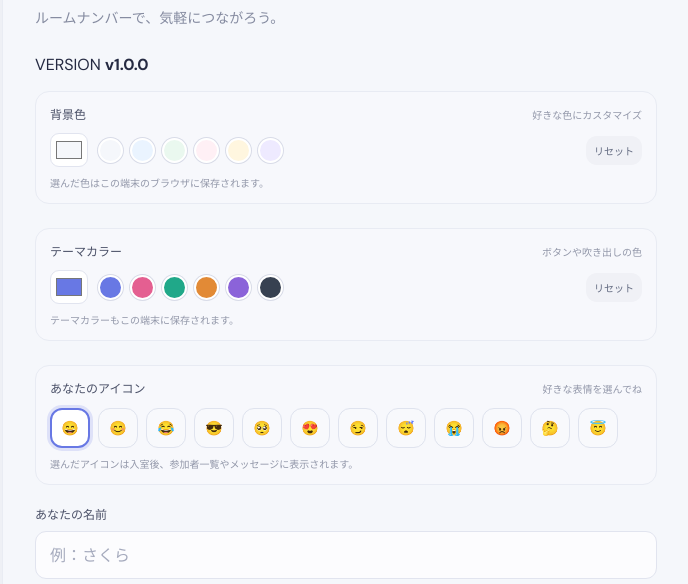
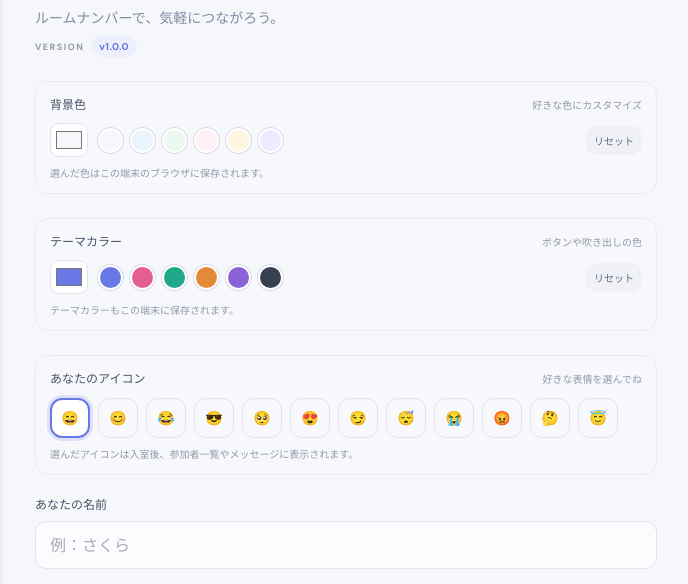
Before and after one commit to roorusu-jpg/url-chat-app, a website: page public/index.html in a window 1280 px wide. Shown: the part 211-795 px from the top of the page, without its empty margins (294-982 px from the left). Drawn offline with Linux system fonts and the light colour scheme.

Commit message:
Style app version badge

```diff
--- a/public/style.css
+++ b/public/style.css
@@ -31,6 +31,7 @@ h1 span{color:var(--accent)}
 .reset-theme{padding:7px 8px;background:#f0f1f6;color:#626a80;font-size:10px;white-space:nowrap}
 .theme-note{margin:8px 0 0}
 .sub{color:#858ba0;font-size:14px;margin:10px 0 27px}
+.version-line{display:flex;align-items:center;gap:7px;margin:-18px 0 24px;color:#9297a9;font-size:9px;font-weight:700;letter-spacing:1.5px}.version-line strong{display:inline-block;padding:4px 8px;border-radius:999px;background:color-mix(in srgb,var(--accent) 12%,white);color:var(--accent);font-size:10px;letter-spacing:.4px}.page-note span{font-weight:700;color:var(--accent)}
 label{display:block;font-size:12px;font-weight:700;margin:18px 0 8px;color:#4a5067}
 input{width:100%;height:48px;border:1px solid #e1e4ef;border-radius:11px;padding:0 14px;outline:none;color:#252b42;background:#fcfcfe;font-size:16px}
 input:focus{border-color:#7884e7;box-shadow:0 0 0 3px #7884e71c}
```
